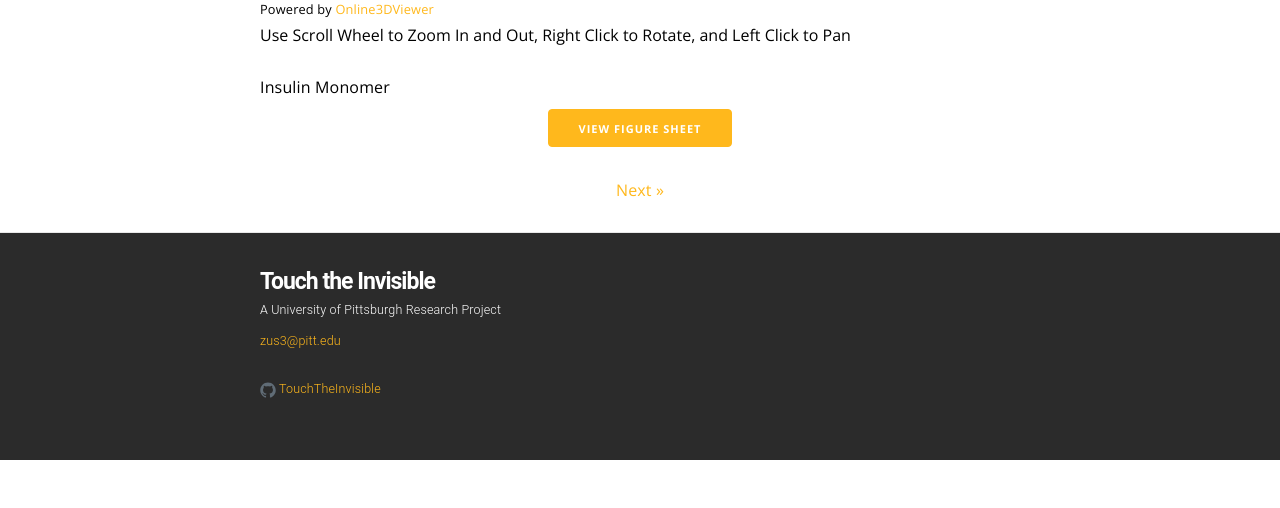
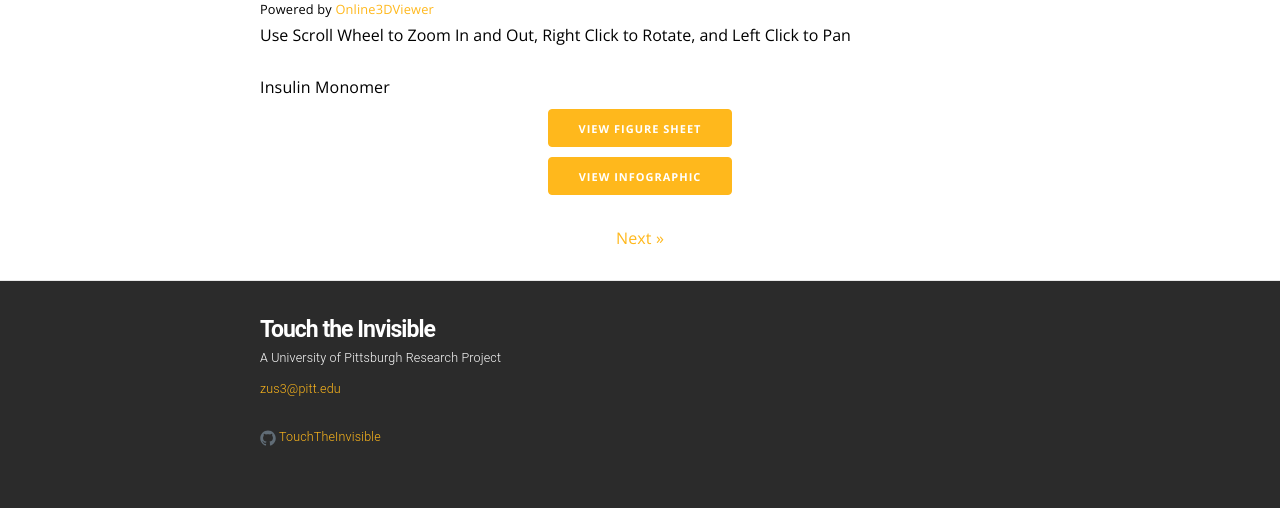
Before and after one commit to TouchTheInvisible/touchtheinvisible.github.io, a Jekyll site: the page built from _posts/2022-03-26-insulin.md, in a window 1280 px wide. Shown: the part 726-1234 px from the top of the page. Built offline with Jekyll 4.4.1, drawn with Linux system fonts in a browser that asks for light colours; some web fonts are replaced; before the commit the page ends 1186 px from its top, so only the background shows below that.

Commit message:
Update Blog “2022-03-26-insulin”

```diff
--- a/_posts/2022-03-26-insulin.md
+++ b/_posts/2022-03-26-insulin.md
@@ -4,7 +4,7 @@ title: Insulin
 date: 2022-03-26T19:21:33.819Z
 preview: /assets/img/5BTS-Insulin/Screen%20Shot%202021-10-26%20at%201.40.36%20PM.png
 modelfile: https://raw.githubusercontent.com/TouchTheInvisible/TouchTheInvisible.github.io/master/assets/models/5BTS-Insulin/5BTS%20DimerInsulin%20ColoredRibbon%20NoSurface.dae
-figuresheet: /assets/figure_sheets/5BST-Insulin
-  Monomer_Photosheet.pdf
+figuresheet: /assets/figure_sheets/5BST-Insulin Monomer_Photosheet.pdf
+infographic: /assets\infographics\Insulin_Infographic.pdf
 ---
 Insulin Monomer
```
